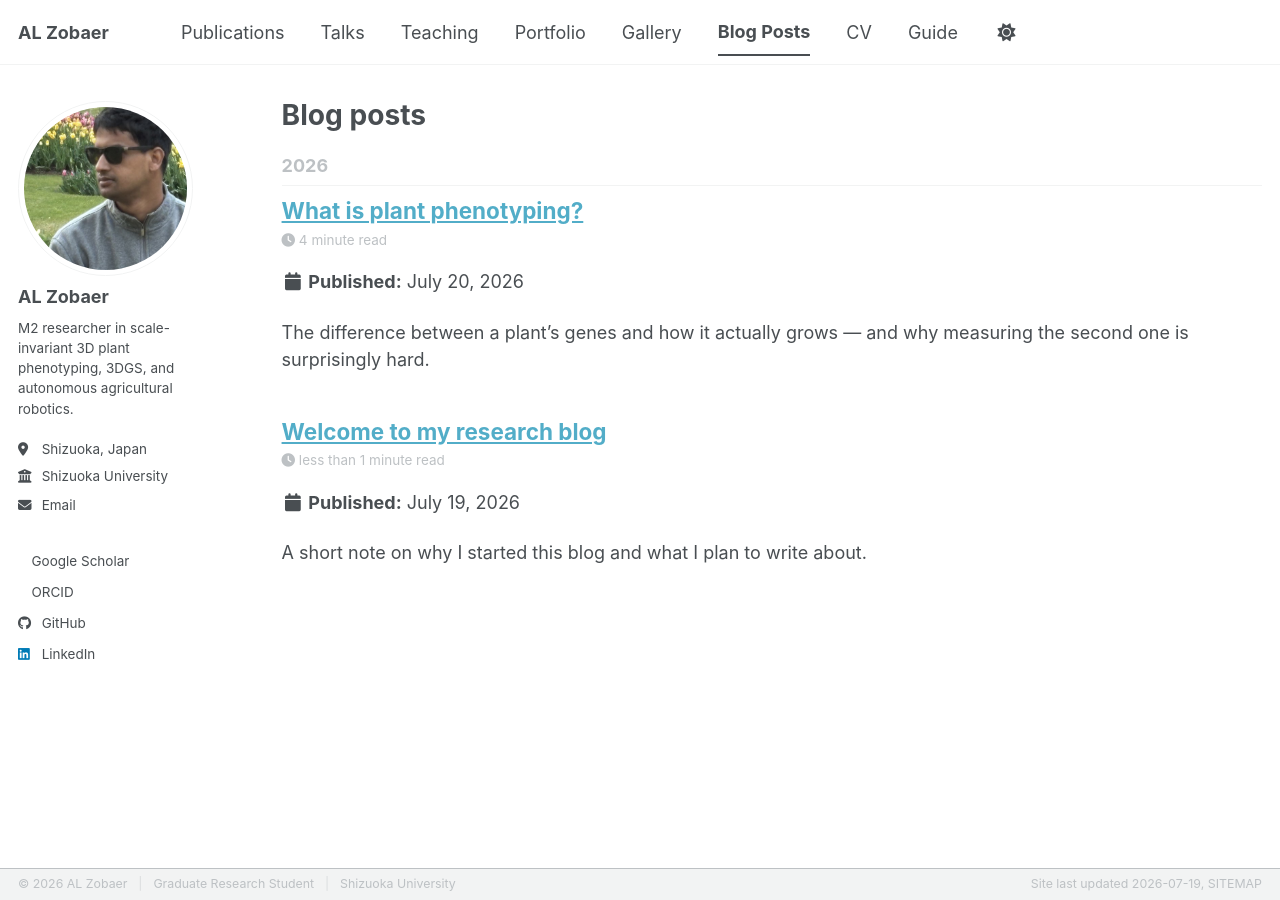
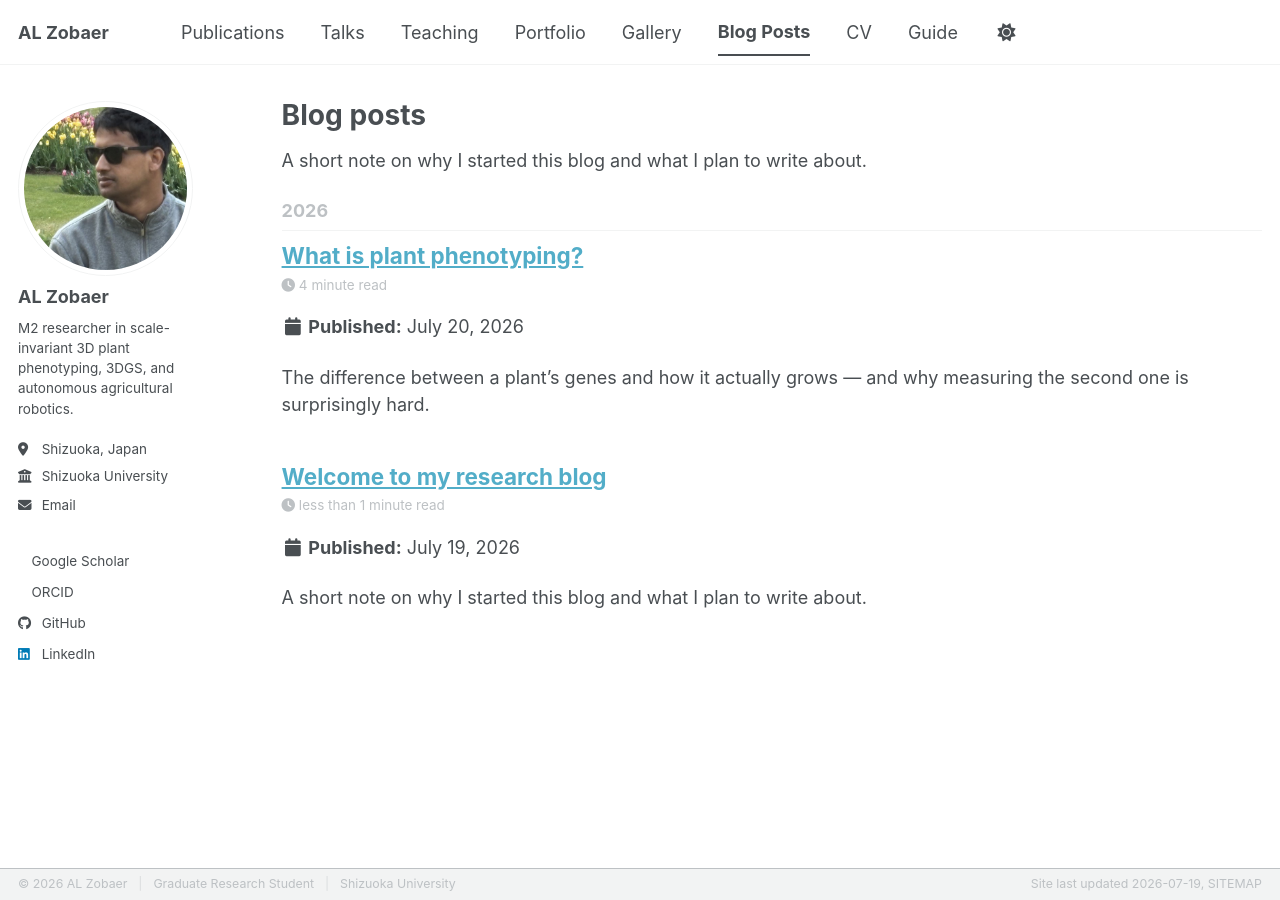
Before and after one commit to alzobaer/alzobaer.github.io, a Jekyll site: the page built from _pages/year-archive.html, in a window 1280 px wide. Built offline with Jekyll 4.4.1, drawn with Linux system fonts in a browser that asks for light colours; a style sheet for code colours, icons or effects is not loaded.

Commit message:
Blog page: add intro line above the post list
Co-Authored-By: Claude Opus 4.8 <noreply@anthropic.com>

```diff
--- a/_pages/year-archive.html
+++ b/_pages/year-archive.html
@@ -8,6 +8,9 @@ redirect_from:
 ---
 
 {% include base_path %}
+
+<p>A short note on why I started this blog and what I plan to write about.</p>
+
 {% capture written_year %}'None'{% endcapture %}
 {% for post in site.posts %}
   {% capture year %}{{ post.date | date: '%Y' }}{% endcapture %}
```
